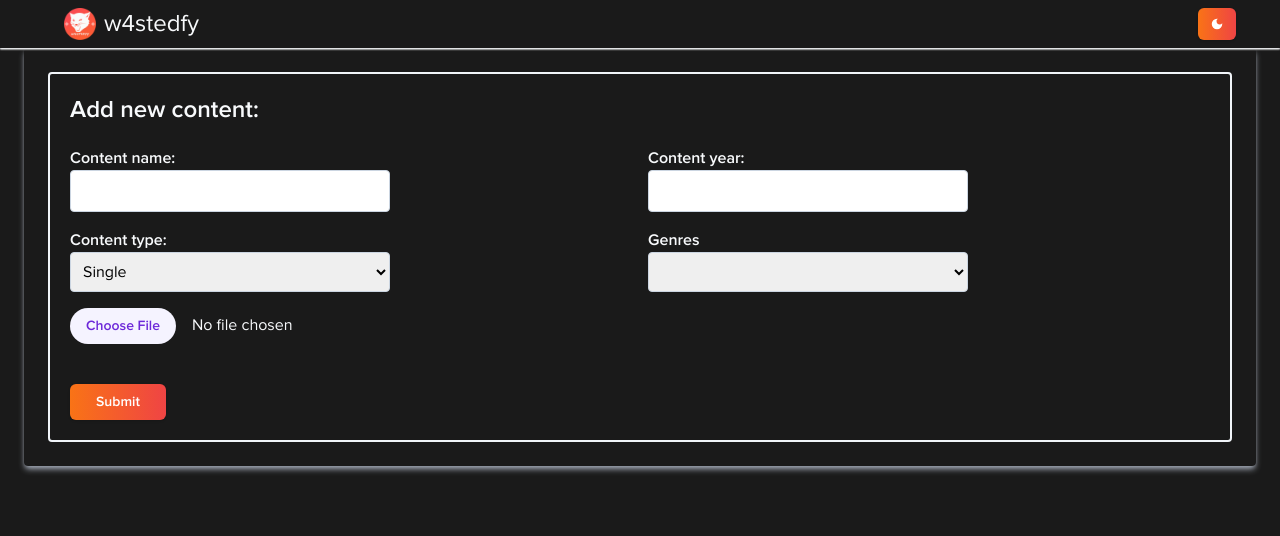
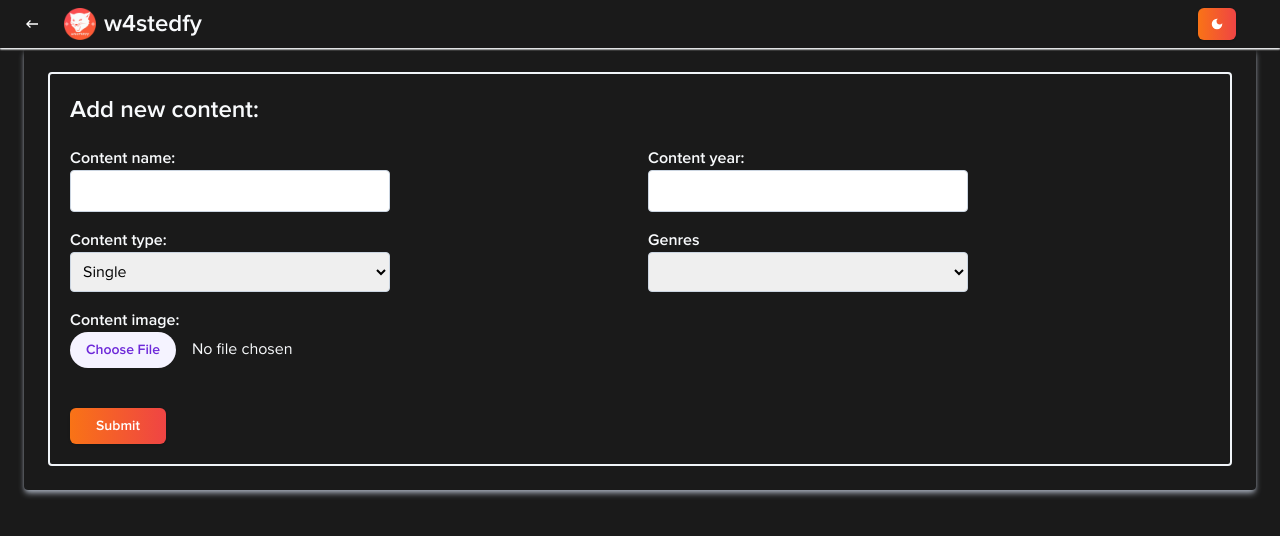
Before and after one commit to dropdead619/vite-my-discography, a Vue app: page /albums/add/1 in a window 1280 px wide. Both pictures are taken after a click on the button 1217 px from the left and 24 px from the top of the page. Shown: the top 536 px of the page. Built offline with nearby package versions, Linux system fonts and the light colour scheme.

Commit message:
feat: add header navigation

```diff
--- a/components.d.ts
+++ b/components.d.ts
@@ -15,6 +15,7 @@ declare module '@vue/runtime-core' {
     BaseSelect: typeof import('./src/components/UI/BaseSelect.vue')['default']
     ContentCard: typeof import('./src/components/Band/ContentCard.vue')['default']
     ContentList: typeof import('./src/components/Band/ContentList.vue')['default']
+    IconBack: typeof import('./src/components/Icons/IconBack.vue')['default']
     IconCheck: typeof import('./src/components/Icons/IconCheck.vue')['default']
     IconMoon: typeof import('./src/components/Icons/IconMoon.vue')['default']
     IconNext: typeof import('./src/components/Icons/IconNext.vue')['default']
--- /dev/null
+++ b/src/components/Icons/IconBack.vue
@@ -0,0 +1,13 @@
+<script lang="ts">
+export default {
+  name: 'IcSharpKeyboardBackspace',
+};
+</script>
+
+<template>
+  <svg
+    width="1em"
+    height="1em"
+    viewBox="0 0 24 24"
+  ><path fill="currentColor" d="M21 11H6.83l3.58-3.59L9 6l-6 6l6 6l1.41-1.41L6.83 13H21v-2z" /></svg>
+</template>
--- a/src/components/TheHeader.vue
+++ b/src/components/TheHeader.vue
@@ -6,8 +6,11 @@ const toggleDark = useToggle(isDark);
 <template>
   <div class="flex justify-between w-full h-12 py-2 pl-16 align-middle bg-white shadow-md dark:bg-theme-dark-4 pr-11 dark:shadow-sm dark:shadow-slate-50" />
   <div class="fixed top-0 left-0 right-0 z-10 flex justify-between w-full h-12 py-2 pl-16 align-middle bg-white shadow-md dark:bg-theme-dark-4 pr-11 dark:shadow-sm dark:shadow-slate-50">
+    <div class="fixed left-4 flex mt-2">
+      <IconBack class="mr-1 w-8 cursor-pointer" @click="$router.go(-1)" />
+    </div>
     <div class="text-2xl dark:text-slate-50">
-      <RouterLink :to="{ name: 'Bands' }" class="flex">
+      <RouterLink :to="{ name: 'Bands' }" class="flex font-bold">
         <img
           class="w-8 mr-2"
           src="../assets/logo.png"
--- a/src/components/form/InputFile.vue
+++ b/src/components/form/InputFile.vue
@@ -22,7 +22,7 @@ const props = defineProps({
 </script>
 
 <template>
-  <div class="flex flex-col w-full">
+  <div v-if="!$attrs.disabled" class="flex flex-col w-full">
     <label class="font-semibold"> {{ props.label }} </label>
     <div class="flex items-center">
       <input
--- a/src/pages/albums/AlbumAdd.vue
+++ b/src/pages/albums/AlbumAdd.vue
@@ -30,13 +30,16 @@ const content = ref<BandContent>();
 
 const image = ref<File | null>(null);
 const imageError = ref<StorageError | null>(null);
-const fileProgress = ref(0);
+const fileImageProgress = ref(0);
+const fileAudioProgress = ref(0);
 const isFormSubmitted = ref(false);
+const isSubmitting = ref(false);
 
 const onFileSelected = (event: any) => {
   image.value = event.target.files[0];
 };
 const onSubmit = handleSubmit((values: unknown) => {
+  isSubmitting.value = true;
   content.value = values as BandContent;
   content.value.id = generateID();
   content.value.bandId = route.params.id as string;
@@ -44,7 +47,7 @@ const onSubmit = handleSubmit((values: unknown) => {
     const uploadTask = addImages(image.value);
     uploadTask.on('state_changed',
       (snapshot) => {
-        fileProgress.value = +((snapshot.bytesTransferred / snapshot.totalBytes) * 100).toFixed(0);
+        fileImageProgress.value = +((snapshot.bytesTransferred / snapshot.totalBytes) * 100).toFixed(0);
       },
       (error) => {
         imageError.value = error;
@@ -55,6 +58,7 @@ const onSubmit = handleSubmit((values: unknown) => {
             content.value.coverUrl = downloadURL;
             addAlbum(content.value).then(() => {
               isFormSubmitted.value = true;
+              isSubmitting.value = false;
             });
           }
         });
@@ -82,7 +86,7 @@ const onTrackAddSubmit = () => {
     const uploadTrack = addTrackFile(selectedTrack.value);
     uploadTrack.on('state_changed',
       (snapshot) => {
-        fileProgress.value = +((snapshot.bytesTransferred / snapshot.totalBytes) * 100).toFixed(0);
+        fileAudioProgress.value = +((snapshot.bytesTransferred / snapshot.totalBytes) * 100).toFixed(0);
       },
       (error) => {
         imageError.value = error;
@@ -128,19 +132,19 @@ const onTrackAddSubmit = () => {
       <div class="grid grid-cols-2 gap-4 ">
         <BaseInput
           v-model="name"
-          :disabled="isFormSubmitted"
+          :disabled="isFormSubmitted || isSubmitting"
           :error="errors.name"
           label="Content name: "
         />
         <BaseInput
           v-model="year"
-          :disabled="isFormSubmitted"
+          :disabled="isFormSubmitted || isSubmitting"
           :error="errors.year"
           label="Content year: "
         />
         <BaseSelect
           v-model="type"
-          :disabled="isFormSubmitted"
+          :disabled="isFormSubmitted || isSubmitting"
           label="Content type: "
           :data="[
             {
@@ -158,15 +162,17 @@ const onTrackAddSubmit = () => {
         />
         <BaseSelect
           v-model="genres"
-          :disabled="isFormSubmitted"
+          :disabled="isFormSubmitted || isSubmitting"
           label="Genres"
           :data="[{ value: 'Bebra tigra', label: 'bebra Tigra' }]"
         />
 
         <div class="flex items-center">
           <InputFile
-            :file-progress="fileProgress"
+            :file-progress="fileImageProgress"
+            :disabled="isFormSubmitted || isSubmitting"
             :error="imageError?.message"
+            label="Content image:"
             accept=".jpg, .jpeg, .png"
             @change="onFileSelected"
           />
@@ -174,6 +180,7 @@ const onTrackAddSubmit = () => {
       </div>
       <BaseButton
         v-if="!isFormSubmitted"
+        :disabled="isSubmitting"
         class="w-24 mt-10 bg-primary"
       >
         Submit
@@ -208,7 +215,7 @@ const onTrackAddSubmit = () => {
         </template>
         <BaseInput v-model="trackName" label="Track name: " />
         <InputFile
-          :file-progress="fileProgress"
+          :file-progress="fileAudioProgress"
           accept="audio/mp3"
           @change="onTrackUploadChange"
         />
```
